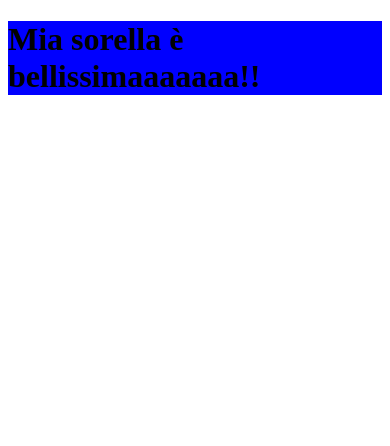
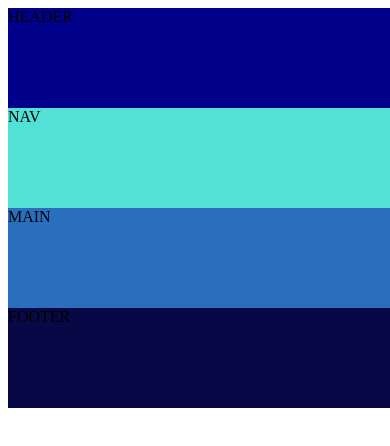
Before and after one commit to ESSANDGI/testino, a plain HTML site: page index.html in a window 390 px wide. Drawn offline with Linux system fonts and the light colour scheme.

Commit message:
aggiunti Header Nav Main e Footer con rispettivi css responsivi

```diff
--- a/index.css
+++ b/index.css
@@ -1,5 +1,23 @@
-@media only screen and (max-width: 1690px) {
-    h1{
-        background-color: chartreuse;
-    }
+body{
+    width: 100%;
 }
+/* tutto quello che è sopra questa riga dovrà essere globale*/
+header{
+    background-color:rgb(76, 230, 38);
+    height: 100px;
+}
+
+nav{
+    background-color: rgba(21, 87, 30, 0.767);
+    height: 100px;
+}
+
+.main{
+    background-color: rgb(37, 158, 33);
+    height: 100px;
+}
+
+footer{
+    background-color: rgb(130, 226, 167);
+    height: 100px;
+}
--- a/index.html
+++ b/index.html
@@ -10,6 +10,17 @@
     <title>ALEXIA</title>
 </head>
 <body>
-    <h1>Mia sorella è bellissimaaaaaaa!!</h1>
+    <header>
+        HEADER
+    </header>
+    <nav>
+        NAV
+    </nav>
+    <div class="main">
+        MAIN
+    </div>
+    <footer>
+        FOOTER
+    </footer>
 </body>
 </html>
--- a/index_smartphone.css
+++ b/index_smartphone.css
@@ -1,5 +1,23 @@
 @media only screen and (max-width: 480px) {
-    h1{
-        background-color: blue;
+
+    header{
+        background-color:darkblue;
+        height: 100px;
     }
+
+    nav{
+        background-color: rgba(33, 216, 201, 0.767);
+        height: 100px;
+    }
+
+    .main{
+        background-color: rgb(42, 111, 189);
+        height: 100px;
+    }
+
+    footer{
+        background-color: rgb(9, 8, 70);
+        height: 100px;
+    }
+
 }
--- a/index_tablet.css
+++ b/index_tablet.css
@@ -1,5 +1,23 @@
 @media  only screen and (max-width: 980px) {
-    h1{
-        background-color: brown;
+
+    header{
+        background-color: chocolate;
+        height: 100px;
     }
+
+    nav{
+        background-color: darkred;
+        height: 100px;
+    }
+
+    .main{
+        background-color: darksalmon;
+        height: 100px;
+    }
+
+    footer{
+        background-color: deeppink;
+        height: 100px;
+    }
+
 }
```
